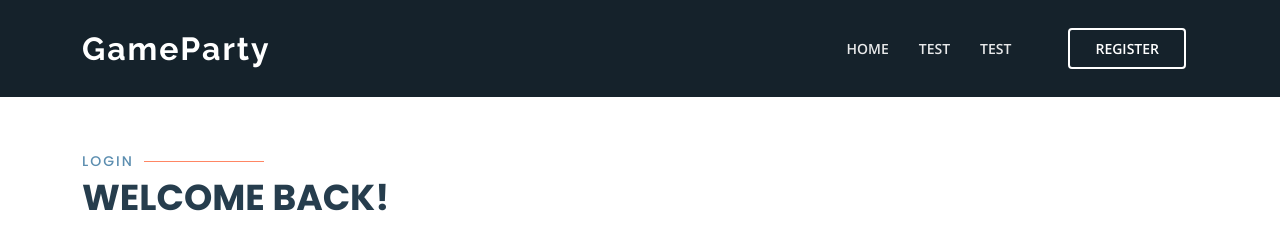
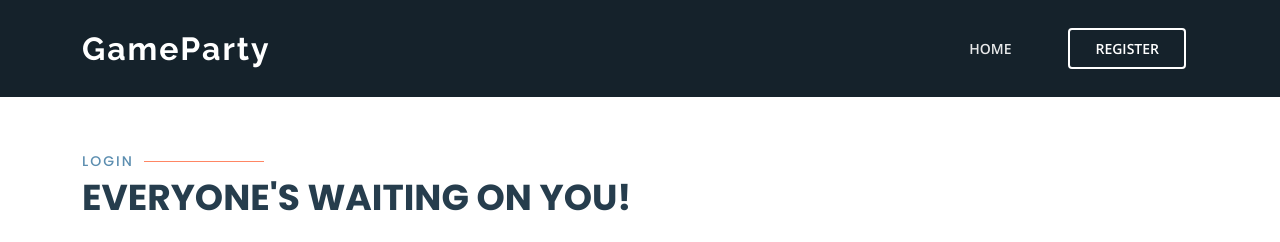
Before and after one commit to Kesheon/MinimumViableProduct, a Flask app: page /login in a window 1280 px wide. Shown: the top 242 px of the page. Run offline with Flask 3, Linux system fonts and the light colour scheme; some libraries are stand-ins or nearby versions.

Commit message:
conditional links, hostevent pg on navbar for store users

```diff
--- a/templates/login.html
+++ b/templates/login.html
@@ -6,13 +6,17 @@
 <header id="header" class="margin-top"><!--a margin top, because fixed top overlaps the header2 "Login" in the block bodysection-->
   <div class="container d-flex align-items-center justify-content-between">
     <h1 class="logo"><a href="{{ url_for('index') }}">GameParty</a></h1>
-    <!-- Uncomment below if you prefer to use an image logo -->
-    <!-- <a href="index.html" class="logo"><img src="static/img/logo.png" alt="" class="img-fluid"></a>-->
     <nav id="navbar" class="navbar">
       <ul>
         <li><a class="nav-link" href="{{ url_for('index') }}">Home</a></li>
-        <li><a class="nav-link" href="#">test</a></li>
-        <li><a class="nav-link" href="#">test</a></li>
+        {% if current_user.isStore %}
+        <li><a class="nav-link" href="{{ url_for('hostEvent') }}">Host An Event</a></li>
+        {% else %}
+        {% endif %}
+        {% if current_user.isPersonalProfile %}
+        <li><a class="nav-link" href="#">Join An Event</a></li>
+        {% else %}
+        {% endif %}
         {% if current_user.is_authenticated %}
         <li><a class="getstarted" href="{{ url_for('logout') }}">Logout</a></li>
         {% else %}
@@ -33,7 +37,7 @@
 	<div class="container" data-aos="fade-up">
 		<div class=" section-title">
 			<h2>Login</h2>
-			<p>Welcome Back!</p>
+			<p>Everyone's waiting on you!</p>
 		</div>
 		<div class="row d-flex justify-content-center align-items-center h-100">
 			<div class="col">
```
